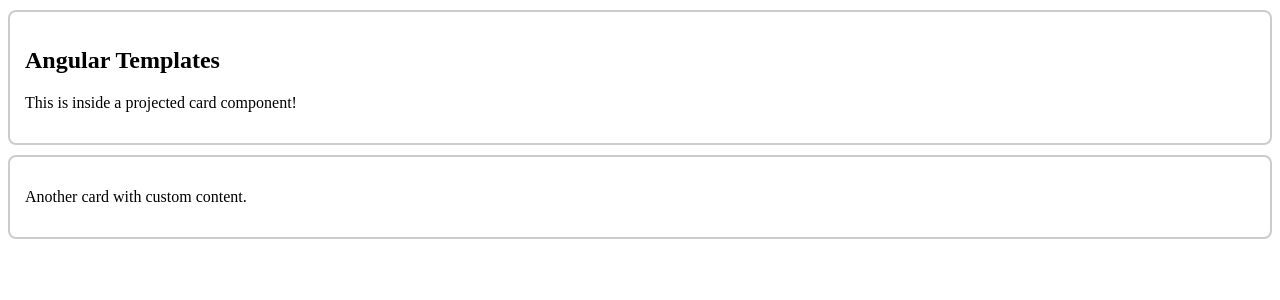
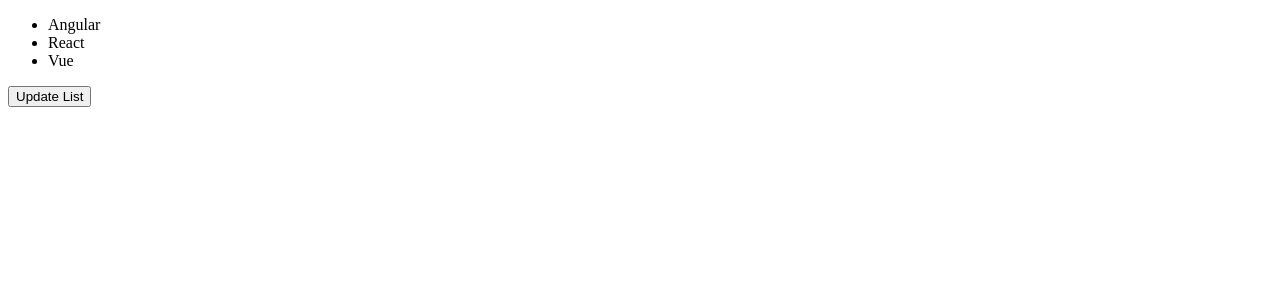
Before and after one commit to sds2002/AngularDemo, an Angular app: page / in a window 1280 px wide. Shown: the top 300 px of the page. Built offline with nearby package versions, Linux system fonts and the light colour scheme.

Commit message:
trackBy in *ngFor

```diff
--- a/src/app/app.component.html
+++ b/src/app/app.component.html
@@ -1,9 +1,6 @@
-<!-- Lets you create reusable components where the parent provides the inner content. -->
-<app-card>
-  <h2>Angular Templates</h2>
-  <p>This is inside a projected card component!</p>
-</app-card>
+<ul>
+  <li *ngFor="let item of items; trackBy: trackByFn">{{ item.name }}</li>
+  <!-- <li *ngFor="let item of items">{{ item }}</li> -->
+</ul>
 
-<app-card>
-  <p>Another card with custom content.</p>
-</app-card>
+<button (click)="updateList()">Update List</button>
--- a/src/app/app.component.ts
+++ b/src/app/app.component.ts
@@ -5,5 +5,23 @@
   templateUrl: './app.component.html'
 })
 export class AppComponent {
+  items = [
+    { id: 1, name: 'Angular' },
+    { id: 2, name: 'React' },
+    { id: 3, name: 'Vue' }
+  ];
 
+  // trackBy function
+  trackByFn(index: number, item: any): number {
+    return item.id; // unique identifier
+  }
+
+  updateList() {
+    this.items = [
+      { id: 1, name: 'Angular' },
+      { id: 2, name: 'React (updated)' },
+      { id: 3, name: 'Vue' },
+      { id: 4, name: 'Svelte' }
+    ];
+  }
 }
```
